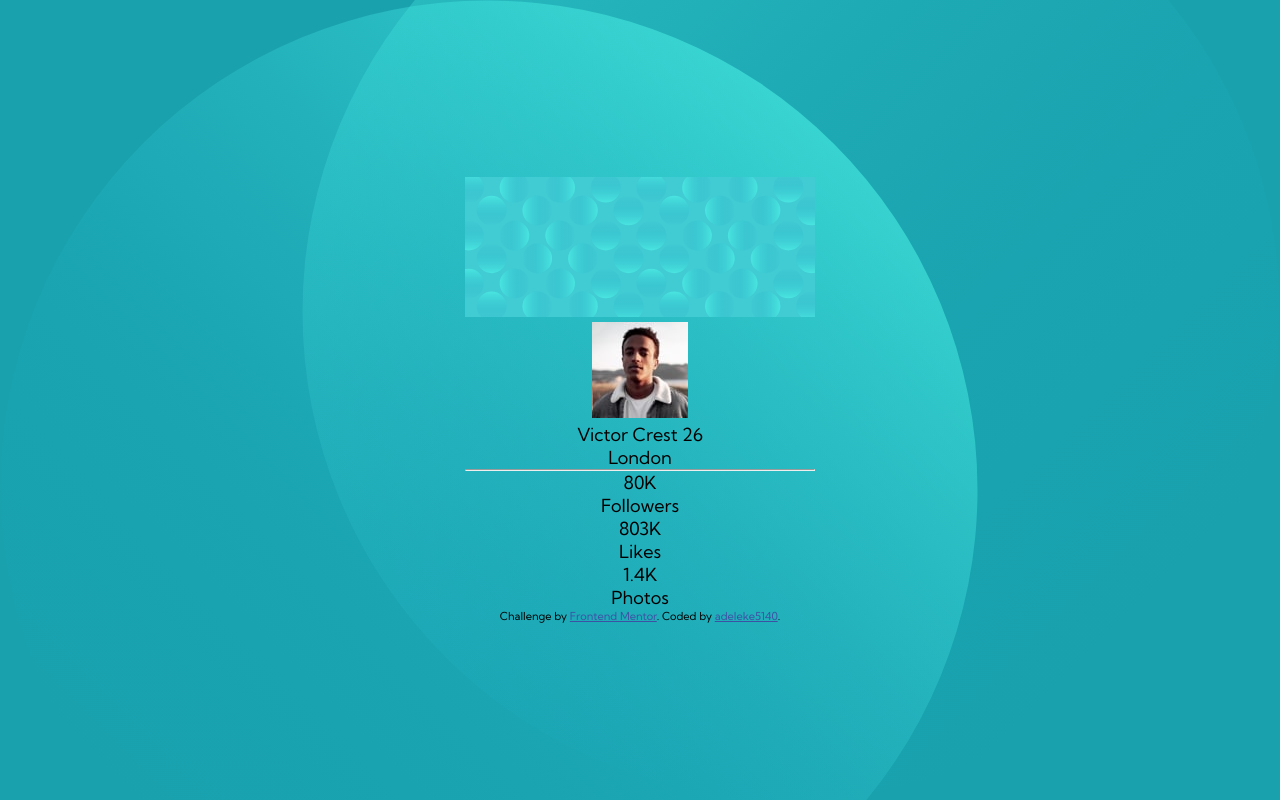
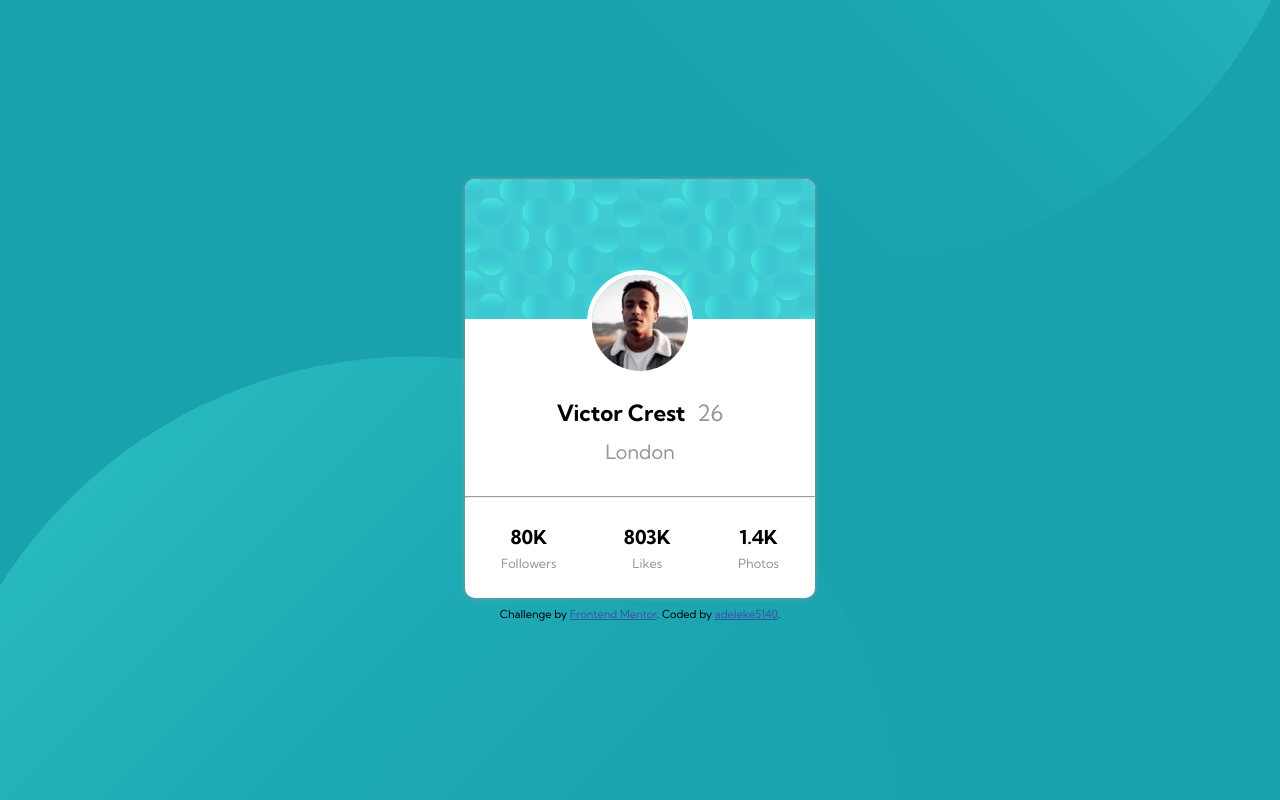
Before and after one commit to adeleke5140/profile-card-component, a plain HTML site: page index.html in a window 1280 px wide. Drawn offline with Linux system fonts and the light colour scheme.

Commit message:
update compiled css

```diff
--- a/css/styles.css
+++ b/css/styles.css
@@ -21,11 +21,11 @@ body {
   background: #19a2ae;
   font-size: 18px;
   background-image: url(../images/bg-pattern-top.svg), url(../images/bg-pattern-bottom.svg);
-  background-position: top left,  bottom right;
+  background-position: 115% 400%,  -25% -200%;
   background-repeat: no-repeat;
 }
 
-.main {
+.card {
   background: #fff;
   border-radius: 10px;
   margin-bottom: .5em;
@@ -33,31 +33,31 @@ body {
           box-shadow: 0px 0px 5px #969696;
 }
 
-.main__image {
+.card__image {
   border-radius: 10px 10px 0px 0px;
 }
 
-.main__user__img {
+.card__user__img {
   border-radius: 50%;
   position: relative;
   bottom: 3em;
   border: 5px solid #fff;
 }
 
-.main__user__name {
+.card__user__name {
   font-size: 1.4rem;
   font-weight: 700;
   position: relative;
   bottom: 1.6em;
 }
 
-.main__user__name .user__age {
+.card__user__name .user__age {
   color: #969696;
   font-weight: 400;
   padding-left: .3em;
 }
 
-.main__user__location {
+.card__user__location {
   position: relative;
   bottom: 1.2em;
   color: #969696;
@@ -65,7 +65,7 @@ body {
   margin-bottom: .4em;
 }
 
-.main__social {
+.card__social {
   display: -webkit-box;
   display: -ms-flexbox;
   display: flex;
@@ -82,13 +82,13 @@ body {
   padding: 1.5em 2em;
 }
 
-.main__social__item p:first-child {
+.card__social__item p:first-child {
   font-weight: 700;
   font-size: 1.2rem;
   margin-bottom: .3em;
 }
 
-.main__social__item p:last-child {
+.card__social__item p:last-child {
   font-size: .8rem;
   color: #969696;
 }
```
Also changed, not shown: 1 other file.
